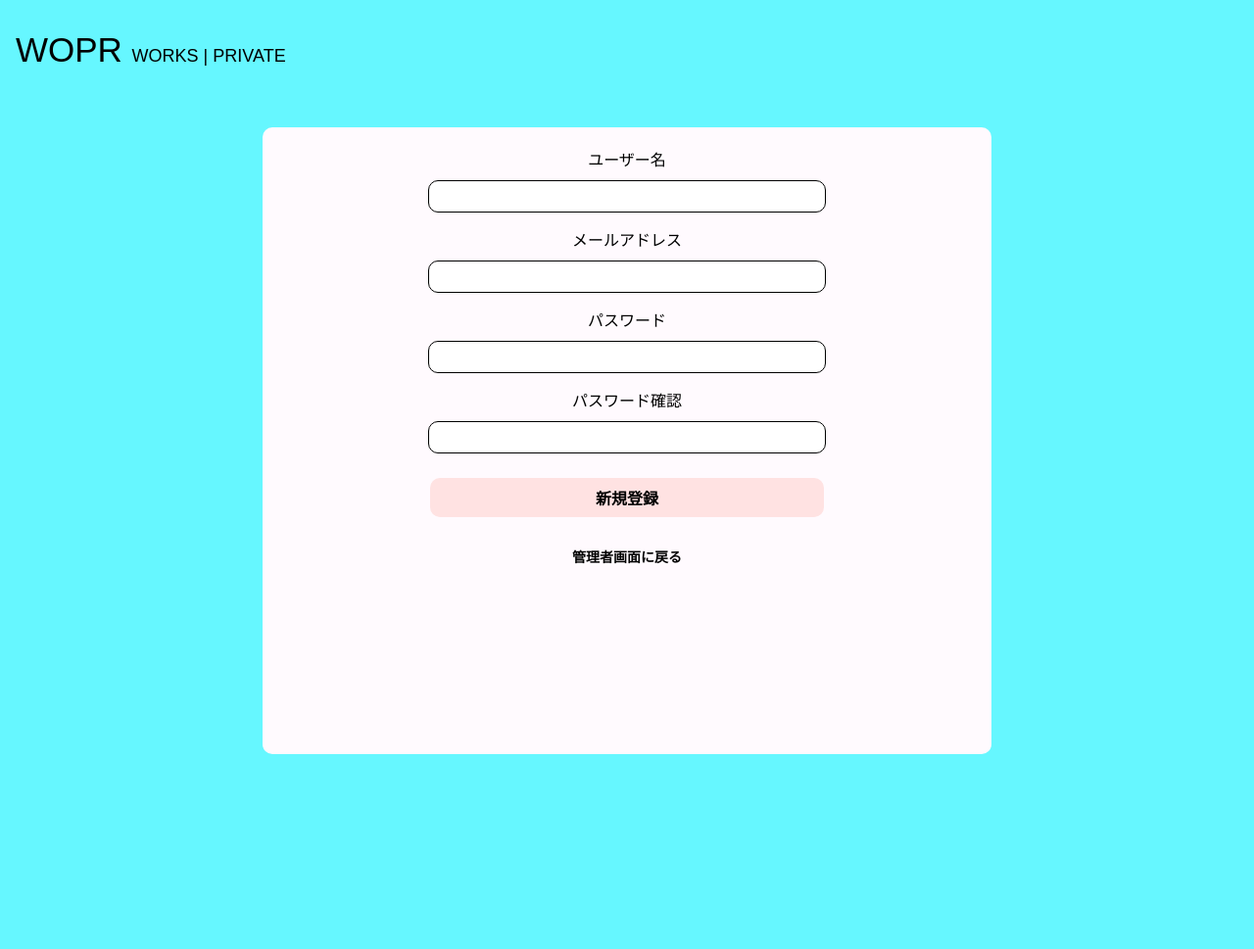
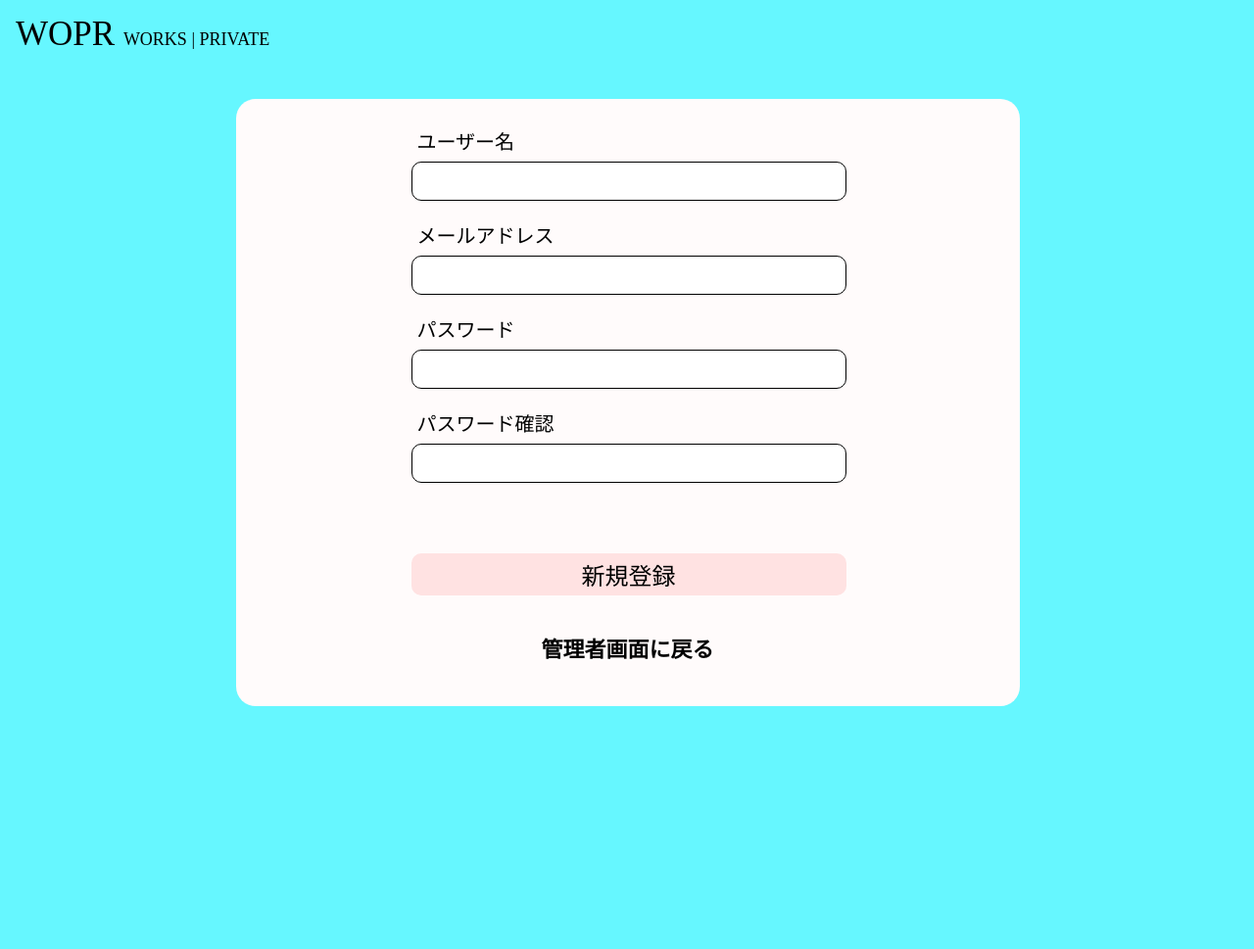
Before and after one commit to RareTECH-K-team/K-team, a Flask app: page /signup in a window 1280 px wide. Shown: the top 969 px of the page at 98% size. Before the commit the page ends 770 px from the top, so only its background shows below. Run offline with Flask 2, Linux system fonts and the light colour scheme; some web fonts are replaced.

Commit message:
トーク画面作成と新規登録画面の修正

```diff
--- a/ChatApp/app.py
+++ b/ChatApp/app.py
@@ -4,7 +4,7 @@ import hashlib
 import uuid
 import re
 import os
-from models import User
+from models import User, Channel
 # from assets import bundle_css_files # type: ignore
 
 # 定数定義
@@ -27,6 +27,7 @@ def index():
     if user_id is None:
         return redirect(url_for('login_view'))
     return redirect(url_for('channels_view'))
+
 
 # サインアップページの表示
 @app.route('/signup', methods=['GET'])
@@ -70,10 +71,12 @@ def signup_process():
 def access_denied():
     return render_template('auth/access_denied.html')
 
+
 # ログイン画面の表示
 @app.route('/login', methods=['GET'])
 def login_view():
     return render_template('auth/login.html')
+
 
 # ログイン処理
 @app.route('/login', methods=['POST'])
@@ -103,23 +106,23 @@ def login_process():
         return redirect(url_for('access_denied'))
 
     # ログイン成功
-    session['uid'] = user['uid']
-    session['role'] = user.get('role', 'user')  # ユーザーの役割を保存
+    session['uid'] = user['user_id']
+    if user['is_admin'] == True:
+        session['role'] = 'admin'
+        return redirect(url_for('admin_dashboard'))
+    elif user['is_admin'] == False:
+        session['role'] = 'general_user'
+        return redirect(url_for('work_channels_view'))
+    else:
+        return redirect(url_for('access_denied'))
 
-    # 役割に応じてリダイレクト
-    if session['role'] == 'admin':
-        return redirect(url_for('admin_dashboard'))
-    elif session['role'] == 'user':
-        return redirect(url_for('channels_view'))
-    else:
-        flash('不正な権限が検出されました。')
-        return redirect(url_for('access_denied'))
 
 # ログアウト処理
 @app.route('/logout')
 def logout():
     session.clear()
     return redirect(url_for('login_view'))
+
 
 # 管理者ダッシュボード
 @app.route('/admin_dashboard', methods=['GET'])
@@ -129,13 +132,33 @@ def admin_dashboard():
         return redirect(url_for('access_denied'))
     return render_template('admin_dashboard.html')
 
-# チャンネル画面（一般ユーザー）
-@app.route('/channels', methods=['GET'])
-def channels_view():
+
+# チャンネル画面（一般ユーザー_work）
+@app.route('/works_channels', methods=['GET'])
+def work_channels_view():
+    if session.get('role') != 'general_user':
+        print(session.get('role'))
+        return redirect(url_for('access_denied'))
+    else:
+        work_channels = Channel.get_all(1)
+        work_channels.reverse()
+        print(work_channels)
+        return render_template('util/work_channels.html', channels = work_channels)
+
+
+# チャンネル画面（一般ユーザー_private）
+@app.route('/private_channels', methods=['GET'])
+def private_channels_view():
     if session.get('role') != 'general_user':
         flash('一般ユーザーのみアクセス可能です。')
         return redirect(url_for('access_denied'))
-    return render_template('channels.html')
+    else:
+        private_channels = Channel.get_all(2)
+        private_channels.reverse()
+        print(private_channels)
+        return render_template('util/private_channels.html', channels = private_channels)
+
+
 
 # アプリケーション起動
 if __name__ == '__main__':
--- a/ChatApp/static/css/signup.css
+++ b/ChatApp/static/css/signup.css
@@ -1,6 +1,5 @@
 /* 全体のスタイル */
 body {
-    font-family: Arial, sans-serif;
     background-color: #66F7FF;
     margin: 0;
     padding: 0;
@@ -11,8 +10,8 @@ body {
     position: absolute;  /* 絶対配置 */
     top: 0;              /* 画面の上端に配置 */
     left: 0;             /* 画面の左端に配置 */
-    margin: 0;           /* 余白なし */
-    padding: 1rem;       /* 少し内側に余白を追加（調整可能） */
+    margin: 0;
+    padding-left: 1rem; /* 左側に余白を残す */          /* 余白なし */
     font-weight: 400;
     font-size: 35px;
     line-height: 70px;
@@ -21,10 +20,6 @@ body {
 .app-name span {
     font-size: 18px;
 }
-
-
-
-
 
 /* コンテナ */
 .container {
@@ -36,31 +31,147 @@ body {
     padding-top: 50px; /* アプリ名の高さ分を考慮 */
 }
 
+.flashes-container {
+    margin-top: 27rem;
+    min-height: 300%;
+    width: 100%;
+    display: flex;
+    flex-direction: column;
+    align-items: center;
+}
 
 /* フォームコンテナ */
 .form-container {
-    background-color: #FFFAFE;
-    padding: 20px;
-    border-radius: 10px;
-    width: 55vw;
-    height: 75vh;
-    text-align: center;
+    position: absolute;
+    width: 800px;
+    height: 620px;
+    left: calc(50% - 800px/2 + 0.5px);
+    top: calc(50% - 600px/2 + 0.5px);
+    background: #FFFBFB;
+    border-radius: 20px;
 }
 
-/* フォームラベルと入力フィールド */
-form label {
-    display: block;
-    text-align: center;
-    margin-bottom: 10px;
-    font-weight: normal;
+.label-username {
+    position: absolute;
+    left: calc(50% - 136px/2 - 147px);
+    top: 2rem;
+    font-weight: 400;
+    font-size: 20px;
+    line-height: 24px;
+    color: #000000;
 }
 
-form input {
-    width: 55%;
-    padding: 8px;
-    margin-bottom: 15px;
-    border: 1.5px solid #000000;
+#username {
+    box-sizing: border-box;
+    position: absolute;
+    width: 444px;
+    height: 40px;
+    left: calc(50% - 444px/2 + 1px);
+    top: 4rem;
+    background: #FFFFFF;
+    border: 1px solid #000000;
     border-radius: 10px;
+}
+
+.label-email {
+    position: absolute;
+    left: calc(50% - 136px/2 - 147px);
+    top: 8rem;
+    font-weight: 400;
+    font-size: 20px;
+    line-height: 24px;
+    color: #000000;
+}
+
+#email {
+    box-sizing: border-box;
+    position: absolute;
+    width: 444px;
+    height: 40px;
+    left: calc(50% - 444px/2 + 1px);
+    top: 10rem;
+    background: #FFFFFF;
+    border: 1px solid #000000;
+    border-radius: 10px;
+}
+
+.label-password {
+    position: absolute;
+    left: calc(50% - 136px/2 - 147px);
+    top: 14rem;
+    font-weight: 400;
+    font-size: 20px;
+    line-height: 24px;
+    color: #000000;
+}
+
+#password {
+    box-sizing: border-box;
+    position: absolute;
+    width: 444px;
+    height: 40px;
+    left: calc(50% - 444px/2 + 1px);
+    top: 16rem;
+    background: #FFFFFF;
+    border: 1px solid #000000;
+    border-radius: 10px;
+}
+
+.label-confirm-password {
+    position: absolute;
+    left: calc(50% - 136px/2 - 147px);
+    top: 20rem;
+    font-weight: 400;
+    font-size: 20px;
+    line-height: 24px;
+    color: #000000;
+}
+
+#confirm-password {
+    box-sizing: border-box;
+    position: absolute;
+    width: 444px;
+    height: 40px;
+    left: calc(50% - 444px/2 + 1px);
+    top: 22rem;
+    background: #FFFFFF;
+    border: 1px solid #000000;
+    border-radius: 10px;
+}
+
+.register-button {
+    position: absolute;
+    width: 444px;
+    height: 43px;
+    left: calc(50% - 444px/2 + 1px);
+    top: 29rem;
+    font-size: 24px;
+    color: #000000;
+    align-items: center;
+    background-color: #FFE2E2;
+    border: none;
+    border-radius: 10px;
+}
+
+.register-button:hover {
+    background-color: #ffa8a8;
+}
+
+.admin-link {
+    position: absolute;
+    font-size: 22px;
+    color: #000000;
+    text-decoration: none;
+    font-weight: bold;
+    width: 100%;
+    margin-left: auto;
+    margin-right: auto;
+    text-align: center;
+    top: 34rem;
+}
+
+.admin-link:hover {
+    text-decoration: underline;
 }
 
 .flashes {
@@ -68,38 +179,5 @@ form input {
     padding-inline-start: 0;
     text-align: center;
     font-size: 18px;
-    color: rgb(198, 8, 8);
-  }
-
-
-/* ボタンのスタイル */
-.register-button {
-    background-color: #FFE2E2;
-    color: #000;
-    border: none;
-    padding: 8px;
-    margin-bottom: 15px;
-    font-size: 16px;
-    cursor: pointer;
-    width: 57%;
-    margin-top: 10px;
-    border-radius: 10px;
-    font-weight: bold;
+    color: red;
 }
-.register-button:hover {
-    background-color: #ffa8a8;
-}
-
-/* 管理者リンク */
-.admin-link {
-    display: block;
-    margin-top: 15px;
-    font-size: 14px;
-    color: #000000;
-    text-decoration: none;
-    font-weight: bold;
-}
-
-.admin-link:hover {
-    text-decoration: underline;
-}
--- a/ChatApp/templates/auth/login.html
+++ b/ChatApp/templates/auth/login.html
@@ -6,7 +6,7 @@
         <meta name="viewport" content="width=device-width, initial-scale=1.0" />
         <title>ログイン画面</title>
         <link rel="stylesheet" href="../../static/css/login.css">
-        <link rel="icon" href="../../static/img/favicon.ico" src="../../static/img/favicon.ico" />
+        <link rel="icon" href="../../static/img/favicon.ico" />
         <link rel="preconnect" href="https://fonts.googleapis.com">
         <link rel="preconnect" href="https://fonts.gstatic.com" crossorigin>
         <link href="https://fonts.googleapis.com/css2?family=League+Spartan:wght@400;900&family=M+PLUS+1:wght@200&display=swap" rel="stylesheet">
--- a/ChatApp/templates/auth/signup.html
+++ b/ChatApp/templates/auth/signup.html
@@ -12,28 +12,31 @@
 </head>
 <body>
     <div class="container">
+        <h1 class="app-name">WOPR <span>WORKS | PRIVATE</span></h1>
         <div class="form-container">
             <form action="/signup" method="post">
-                <h1 class="app-name">WOPR <span>WORKS | PRIVATE</span></h1>
-                <label for="username">ユーザー名</label>
-                <input type="text" id="username" name="username" required>
-                <label for="email">メールアドレス</label>
-                <input type="email" id="email" name="email" required>
-                <label for="password">パスワード</label>
-                <input type="password" id="password" name="password" required>
-                <label for="confirm-password">パスワード確認</label>
-                <input type="password" id="confirm-password" name="confirm-password" required>
-                <div class="auth-button-container">
-                {% with messages = get_flashed_messages() %} {% if messages %}
-                <ul class="flashes">
-                  {% for message in messages %}
-                  <li>{{ message }}</li>
-                  {% endfor %}
-                </ul>
-                {% endif %} {% endwith %}
-                </div>
+                <label class="label-username" for="username">ユーザー名</label>
+                <input type="text" id="username" name="username" required/>
+                <label class="label-email" for="email">メールアドレス</label>
+                <input type="email" id="email" name="email" required/>
+                <label class="label-password" for="password">パスワード</label>
+                <input type="password" id="password" name="password" required/>
+                <label class="label-confirm-password" for="confirm-password">パスワード確認</label>
+                <input type="password" id="confirm-password" name="confirm-password" required/>
                 <button type="submit" class="register-button">新規登録</button>
             </form>
+            <!-- フラッシュメッセージの表示を上に移動 -->
+            <div class="flashes-container">
+                {% with messages = get_flashed_messages() %}
+                {% if messages %}
+                <ul class="flashes">
+                    {% for message in messages %}
+                    {{ message }}
+                    {% endfor %}
+                </ul>
+                {% endif %}
+                {% endwith %}
+            </div>
             <a href="/admin_dashboard.html" class="admin-link">管理者画面に戻る</a>
         </div>
     </div>
```
Also changed, not shown: ChatApp/models.py (+95 -6 lines), ChatApp/static/css/works_chat.css (+191 -4 lines), ChatApp/static/js/scroll-message.js (added, +10 -0 lines), ChatApp/templates/util/works_chat.html (+20 -20 lines), ChatApp/__init__.py (added), ChatApp/util/__init__.py (deleted).
